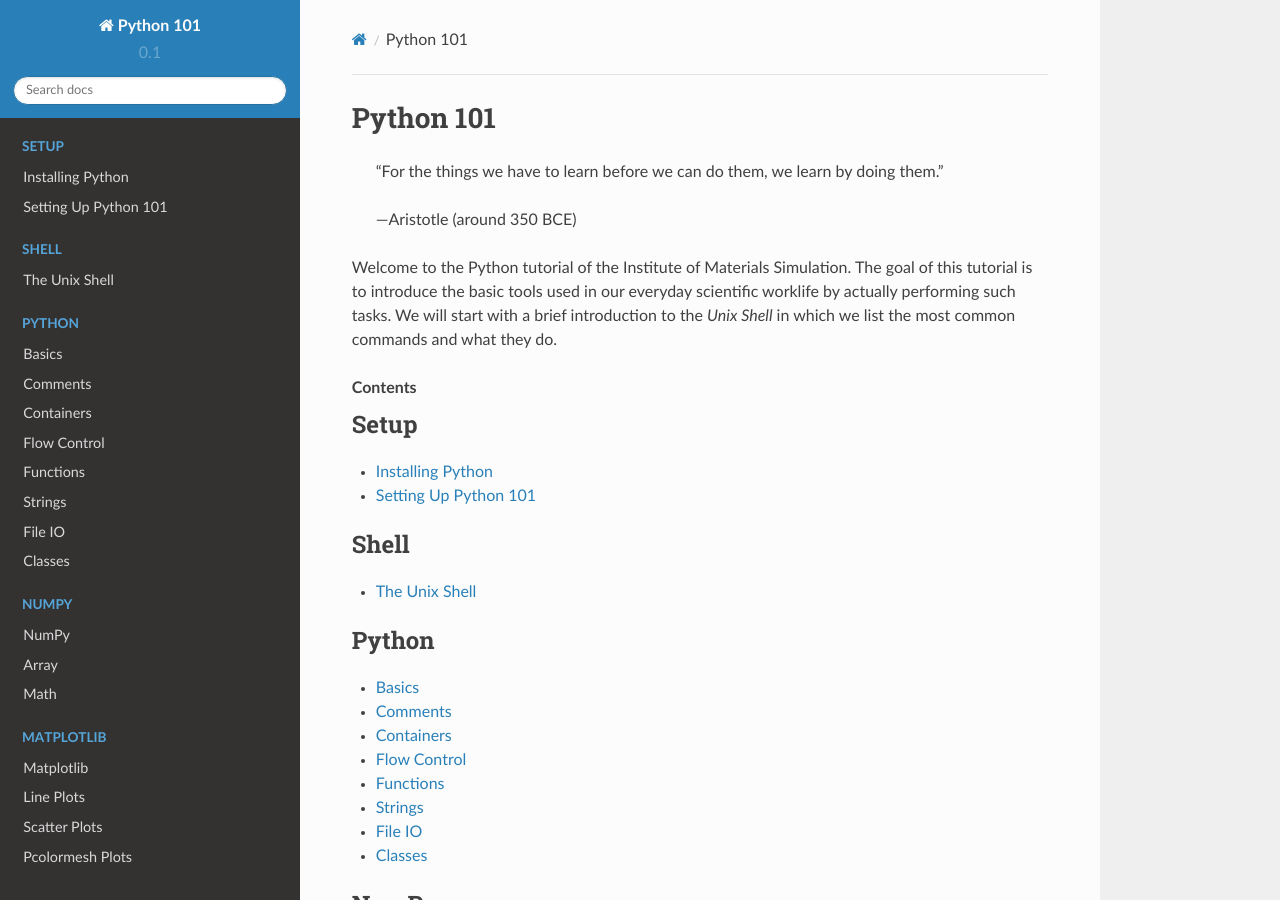
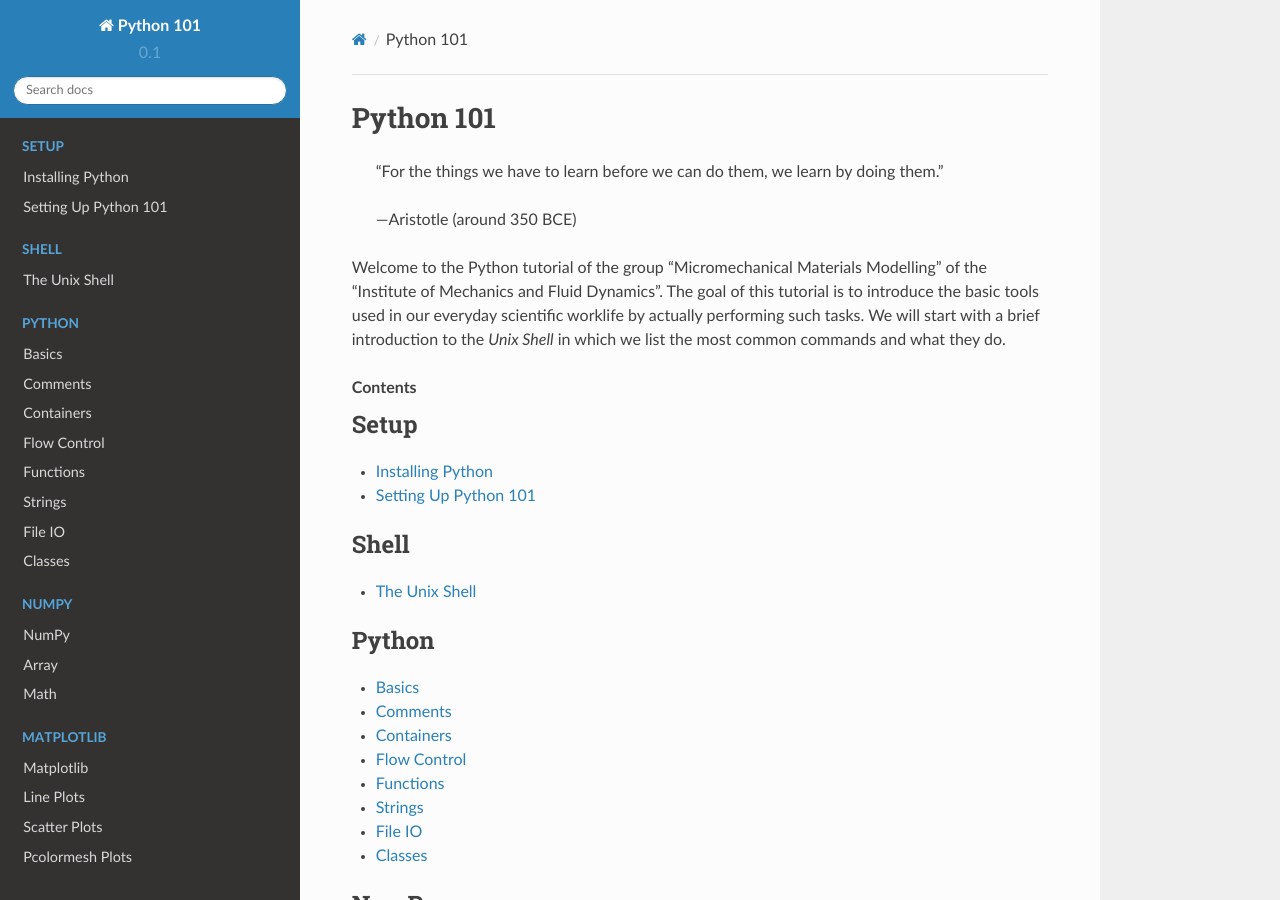
Before and after one commit to GauZen/python101, a Sphinx documentation site: the page built from docs/index.rst, in a window 1280 px wide and 900 px high. Built offline with Sphinx 7.4.7 and the Read the Docs theme 2.0.0, drawn with Linux system fonts in a browser that asks for light colours.

Commit message:
Change the affiliation of this tutorial.

```diff
--- a/docs/index.rst
+++ b/docs/index.rst
@@ -11,11 +11,12 @@
 
     ---Aristotle (around 350 BCE)
 
-Welcome to the Python tutorial of the Institute of Materials Simulation. The
-goal of this tutorial is to introduce the basic tools used in our everyday
-scientific worklife by actually performing such tasks. We will start with a
-brief introduction to the *Unix Shell* in which we list the most common
-commands and what they do.
+Welcome to the Python tutorial of the group "Micromechanical Materials
+Modelling" of the "Institute of Mechanics and Fluid Dynamics". The goal of this
+tutorial is to introduce the basic tools used in our everyday scientific
+worklife by actually performing such tasks. We will start with a brief
+introduction to the *Unix Shell* in which we list the most common commands and
+what they do.
 
 .. rubric:: Contents
 
```
